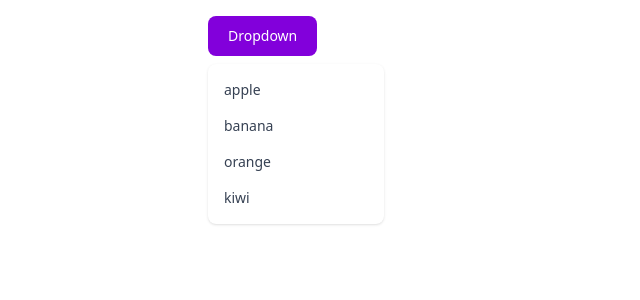
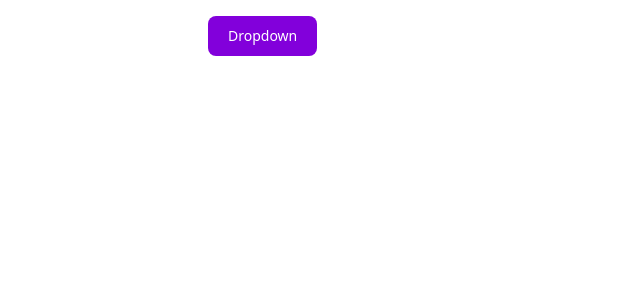
Before and after one commit to AbdulbositGo/React-Tutorial, a React (Vite) app in the folder scrimba/Components/: page / in a window 1280 px wide. Shown: the top 300 px of the page, without its empty margins (0-640 px from the left). Built offline with nearby package versions, Linux system fonts and the light colour scheme.

Commit message:
feat: enhance Menu, Dropdown, Button, and Item components with improved props and structure

```diff
--- a/scrimba/Components/src/App.jsx
+++ b/scrimba/Components/src/App.jsx
@@ -15,7 +15,7 @@ function App() {
                 </Button>
                 <Dropdown>
                     {items.map(item => (
-                        <Item>{item}</Item>
+                        <Item key={item}>{item}</Item>
                     ))}
                 </Dropdown>
             </Menu>
--- a/scrimba/Components/src/components/Button/Button.jsx
+++ b/scrimba/Components/src/components/Button/Button.jsx
@@ -1,8 +1,9 @@
 import React from 'react'
 
-const Button = ({ children }) => {
+const Button = ({ children, ...props }) => {
+
     return (
-        <button type="button" className="focus:outline-none text-white bg-purple-700 hover:bg-purple-800 focus:ring-4 focus:ring-purple-300 font-medium rounded-lg text-sm px-5 py-2.5 mb-2 dark:bg-purple-600 dark:hover:bg-purple-700 dark:focus:ring-purple-900">{children}</button>
+        <button type="button" {...props} className="focus:outline-none text-white bg-purple-700 hover:bg-purple-800 focus:ring-4 focus:ring-purple-300 font-medium rounded-lg text-sm px-5 py-2.5 mb-2 dark:bg-purple-600 dark:hover:bg-purple-700 dark:focus:ring-purple-900">{children}</button>
     )
 }
 
--- a/scrimba/Components/src/components/Menu/Button.jsx
+++ b/scrimba/Components/src/components/Menu/Button.jsx
@@ -1,9 +1,9 @@
 import React from 'react'
 import { default as ButtonBase } from './../Button/Button'
 
-const Button = ({ children }) => {
+const Button = ({ toggle, children }) => {
     return (
-        <ButtonBase>{children}</ButtonBase>
+        <ButtonBase onClick={toggle}>{children}</ButtonBase>
     )
 }
 
--- a/scrimba/Components/src/components/Menu/Dropdown.jsx
+++ b/scrimba/Components/src/components/Menu/Dropdown.jsx
@@ -1,10 +1,10 @@
 import React from 'react'
 
 
-const Dropdown = ({ children }) => {
+const Dropdown = ({ open, children }) => {
     return (
-        <div id="dropdown" class="z-10  bg-white divide-y divide-gray-100 rounded-lg shadow-sm w-44 dark:bg-gray-700">
-            <ul class="py-2 text-sm text-gray-700 dark:text-gray-200" aria-labelledby="dropdownDefaultButton">
+        open && <div id="dropdown" className="z-10  bg-white divide-y divide-gray-100 rounded-lg shadow-sm w-44 dark:bg-gray-700">
+            <ul className="py-2 text-sm text-gray-700 dark:text-gray-200" >
                 {children}
             </ul>
         </div>
--- a/scrimba/Components/src/components/Menu/Item.jsx
+++ b/scrimba/Components/src/components/Menu/Item.jsx
@@ -4,7 +4,7 @@ import React from 'react'
 const Item = ({ children }) => {
     return (
         <li>
-            <a href="#" class="block px-4 py-2 hover:bg-gray-100 dark:hover:bg-gray-600 dark:hover:text-white">{children}</a>
+            <a href="#" className="block px-4 py-2 hover:bg-gray-100 dark:hover:bg-gray-600 dark:hover:text-white">{children}</a>
         </li>
     )
 }
--- a/scrimba/Components/src/components/Menu/Menu.jsx
+++ b/scrimba/Components/src/components/Menu/Menu.jsx
@@ -1,10 +1,20 @@
-import React from 'react'
+import { Children, cloneElement, useState } from 'react'
 
 
 const Menu = ({ children }) => {
+    const [open, setOpen] = useState(false)
+
+    const toggle = () => {
+        setOpen(prev => !prev)
+    }
+
     return (
         <>
-            {children}
+            {Children.map(children, child => (
+                cloneElement(child,
+                    { open, toggle }
+                )
+            ))}
         </>
     )
 }
```
